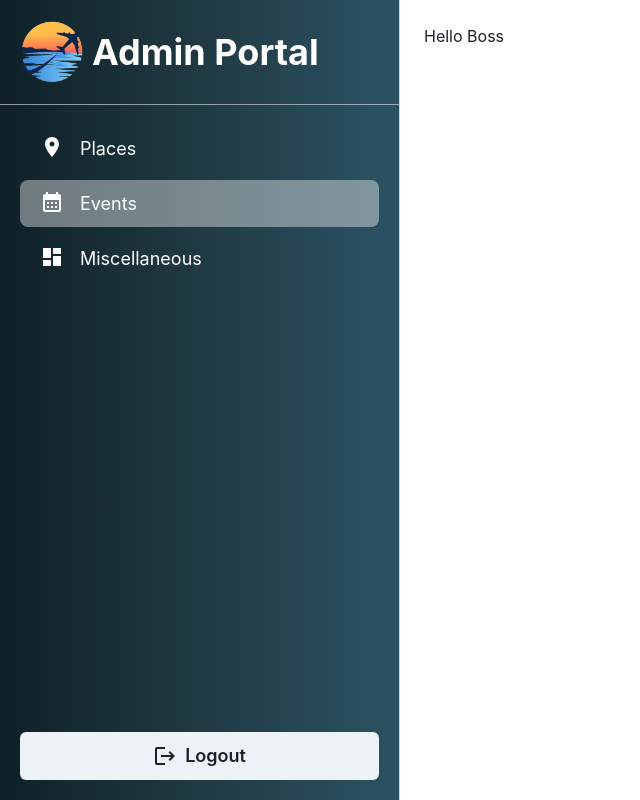
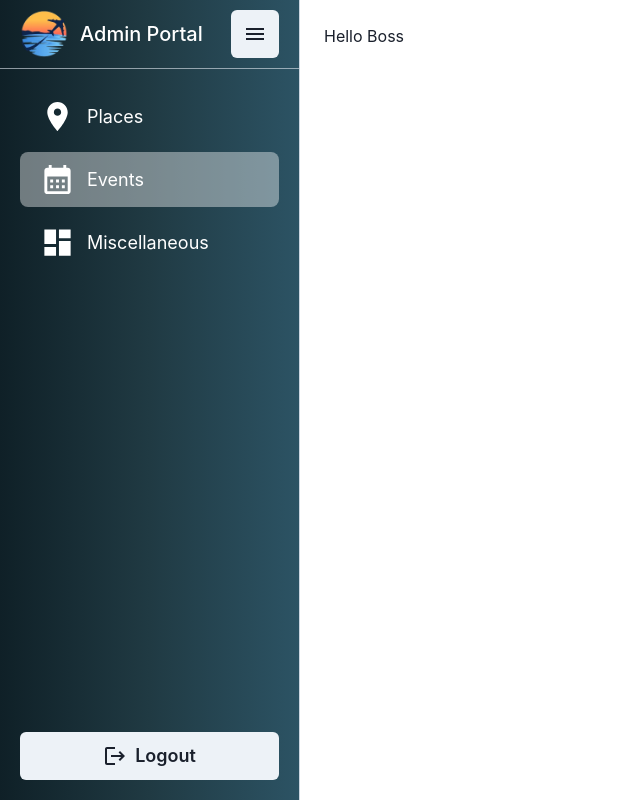
Before and after one commit to Eunesh/TravelAndToursWebiste, a React (Vite) app: page /admin in a window 1280 px wide. Shown: the whole page, without its empty margins (0-640 px from the left). Built offline with nearby package versions, Linux system fonts and the light colour scheme; no server answers.

Commit message:
Feat: Admin Sidebar can be collapsed.

```diff
--- a/src/features/admin/components/layout/AdminPagesLayout.tsx
+++ b/src/features/admin/components/layout/AdminPagesLayout.tsx
@@ -2,15 +2,24 @@ import { Box } from "@chakra-ui/react";
 import React, { FC } from "react";
 import AdminSidebar from "./AdminSidebar";
 import AdminPagesMainContainer from "./AdminPagesMainContainer";
+import useMinimizePage from "../../hooks/useMinimizePage";
 
 interface IAdminPagesLayout {
   children: React.ReactNode | Array<React.ReactNode> | undefined;
 }
 const AdminPagesLayout: FC<IAdminPagesLayout> = ({ children }) => {
+  const { minimized, delayedMinimized, toogleMinimized } =
+    useMinimizePage(false);
   return (
     <Box>
-      <AdminSidebar />
-      <AdminPagesMainContainer>{children}</AdminPagesMainContainer>
+      <AdminSidebar
+        minimized={minimized}
+        delayedMinimized={delayedMinimized}
+        toogleMinimized={toogleMinimized}
+      />
+      <AdminPagesMainContainer minimized={minimized}>
+        {children}
+      </AdminPagesMainContainer>
     </Box>
   );
 };
--- a/src/features/admin/components/layout/AdminPagesMainContainer.tsx
+++ b/src/features/admin/components/layout/AdminPagesMainContainer.tsx
@@ -2,20 +2,27 @@ import { Stack } from "@chakra-ui/react";
 import styled from "@emotion/styled";
 import { FC } from "react";
 
-const Container = styled(Stack)({
-  marginLeft: "400px",
-  width: "calc(100%-400px)",
+const Container = styled(Stack)(({ minimized }: { minimized: boolean }) => ({
+  marginLeft: minimized ? "100px" : "400px",
+  width: minimized ? "calc(100%-100px)" : "calc(100%-400px)",
   minHeight: "100vh",
-});
+  transition: "all 200ms",
+  "@media (max-width: 1540px)": {
+    marginLeft: minimized ? "100px" : "300px",
+    width: minimized ? "calc(100%-100px)" : "calc(100%-300px)",
+  },
+}));
 
 interface IAdminPagesMainContainer {
   children: React.ReactNode | Array<React.ReactNode> | undefined;
+  minimized: boolean;
 }
 const AdminPagesMainContainer: FC<IAdminPagesMainContainer> = ({
   children,
+  minimized,
 }) => {
   return (
-    <Container p={6} spacing={4}>
+    <Container p={6} spacing={4} minimized={minimized}>
       {children}
     </Container>
   );
--- a/src/features/admin/components/layout/AdminSidebar.tsx
+++ b/src/features/admin/components/layout/AdminSidebar.tsx
@@ -18,26 +18,41 @@ import LogoutIcon from "@mui/icons-material/Logout";
 import PlaceIcon from "@mui/icons-material/Place";
 import CalendarMonthIcon from "@mui/icons-material/CalendarMonth";
 import DashboardIcon from "@mui/icons-material/Dashboard";
+import MenuIcon from "@mui/icons-material/Menu";
 // ICONS
 
-const SidebarContainer = styled(Stack)({
+const SidebarContainer = styled(Stack)(
+  ({ minimized }: { minimized: boolean }) => ({
     position: "fixed",
     top: 0,
     left: 0,
     color: "white",
     height: "100vh",
-  width: "400px",
+    width: minimized ? "100px" : "400px",
     overflow: "auto",
     borderRight: "1px solid #CBD5E0",
     background: "linear-gradient(to right, #0f2027, #203a43, #2c5364)",
-});
+    transition: "all 200ms",
+    "@media (max-width: 1540px)": {
+      width: minimized ? "100px" : "300px",
+    },
+  })
+);
 
 interface INavigationItem {
   active: boolean;
   icon: () => React.ReactNode;
   title: string;
+  minimized: boolean;
+  delayedMinimized: boolean;
 }
-const NavigationItem: FC<INavigationItem> = ({ active, icon, title }) => {
+const NavigationItem: FC<INavigationItem> = ({
+  active,
+  icon,
+  title,
+  minimized,
+  delayedMinimized,
+}) => {
   return (
     <Flex
       cursor="pointer"
@@ -50,56 +65,114 @@ const NavigationItem: FC<INavigationItem> = ({ active, icon, title }) => {
         },
         "&:active": { background: "rgba(255,255,255,0.6)" },
       }}
-      gap={4}
+      gap={3}
+      alignItems={"center"}
+      justifyContent={minimized ? "center" : "flex-start"}
       p={"10px 20px"}
       borderRadius={"lg"}
     >
       {icon()}
-      <Text fontSize="lg">{title}</Text>
+      {!minimized && <Text fontSize="lg">{!delayedMinimized && title}</Text>}
     </Flex>
   );
 };
 
-const NavigationLinks = () => {
+interface INavigationLinks {
+  minimized: boolean;
+  delayedMinimized: boolean;
+}
+const NavigationLinks: FC<INavigationLinks> = ({
+  minimized,
+  delayedMinimized,
+}) => {
   return (
     <Stack gap={2} px={"20px"}>
       <NavigationItem
         active={false}
-        icon={() => <PlaceIcon />}
+        icon={() => <PlaceIcon fontSize="large" />}
+        minimized={minimized}
+        delayedMinimized={delayedMinimized}
         title="Places"
       />
       <NavigationItem
         active={true}
-        icon={() => <CalendarMonthIcon />}
+        icon={() => <CalendarMonthIcon fontSize="large" />}
+        minimized={minimized}
+        delayedMinimized={delayedMinimized}
         title="Events"
       />
       <NavigationItem
         active={false}
-        icon={() => <DashboardIcon />}
+        icon={() => <DashboardIcon fontSize="large" />}
+        minimized={minimized}
+        delayedMinimized={delayedMinimized}
         title="Miscellaneous"
       />
     </Stack>
   );
 };
 
-const AdminSidebar = () => {
+/*
+  Note: delayedMinimized is there to trigger the collapsed content of the minimized sidebar to
+  appear only after the sidebar has been fully extended.
+  (i.e. delayedMinimized will take 200ms to turn from true to false. Which is the time required
+  for the collapsed sidebar to fully extend.)
+*/
+interface IAdminSidebar {
+  minimized: boolean;
+  delayedMinimized: boolean;
+  toogleMinimized: () => void;
+}
+const AdminSidebar: FC<IAdminSidebar> = ({
+  minimized,
+  delayedMinimized,
+  toogleMinimized,
+}) => {
   const navigate = useNavigate();
   const handleClick = () => {
     navigate("/admin/login");
   };
   return (
-    <SidebarContainer spacing={4} justifyContent={"space-between"}>
+    <SidebarContainer
+      minimized={minimized}
+      spacing={4}
+      justifyContent={"space-between"}
+    >
       <Stack spacing={5}>
         <Box>
-          <Flex alignItems="center" gap={2} p={"20px"}>
-            <Avatar size="lg" name="Travel.com" src={logo} />
-            <Text fontSize="4xl" fontWeight={700}>
+          <Flex
+            alignItems="center"
+            justifyContent={"space-between"}
+            gap={2}
+            p={"10px 20px"}
+          >
+            {!minimized && (
+              <Flex alignItems="center" gap={3}>
+                {!delayedMinimized && (
+                  <>
+                    <Avatar boxSize="3rem" name="Travel.com" src={logo} />
+                    <Text fontSize="xl" fontWeight={500}>
                       Admin Portal
                     </Text>
+                  </>
+                )}
+              </Flex>
+            )}
+            <Button
+              colorScheme="gray"
+              onClick={toogleMinimized}
+              boxSize={"3rem"}
+            >
+              <MenuIcon />
+            </Button>
           </Flex>
           <Divider sx={{ background: "#CBD5E0" }} />
         </Box>
-        <NavigationLinks />
+
+        <NavigationLinks
+          minimized={minimized}
+          delayedMinimized={delayedMinimized}
+        />
       </Stack>
       {/* Logout Button */}
       <Button
@@ -110,7 +183,7 @@ const AdminSidebar = () => {
         variant="solid"
         onClick={handleClick}
       >
-        Logout
+        {!delayedMinimized && "Logout"}
       </Button>
       {/* Logout Button */}
     </SidebarContainer>
--- /dev/null
+++ b/src/features/admin/hooks/useMinimizePage.ts
@@ -0,0 +1,28 @@
+import { useEffect, useState } from "react";
+
+const useMinimizePage = (initialState: boolean) => {
+  const [minimized, setMinimized] = useState(initialState);
+  // Delayed Minimized triggers the collaped text of the minimized sidebar to display only after
+  // the sidebar has been fully extended.
+  // This prevents the ugly overflow of extra text/information to appear during the transition.
+  const [delayedMinimized, setDelayedMinimized] = useState(initialState);
+
+  const toogleMinimized = () => {
+    setMinimized(!minimized);
+  };
+
+  useEffect(() => {
+    if (delayedMinimized != minimized) {
+      if (minimized == false) {
+        setTimeout(() => {
+          setDelayedMinimized(false);
+        }, 200);
+      } else {
+        setDelayedMinimized(true);
+      }
+    }
+  }, [minimized]); // eslint-disable-line react-hooks/exhaustive-deps
+  return { minimized, delayedMinimized, toogleMinimized };
+};
+
+export default useMinimizePage;
```
Lines whose indentation alone changed are shown as unchanged.
